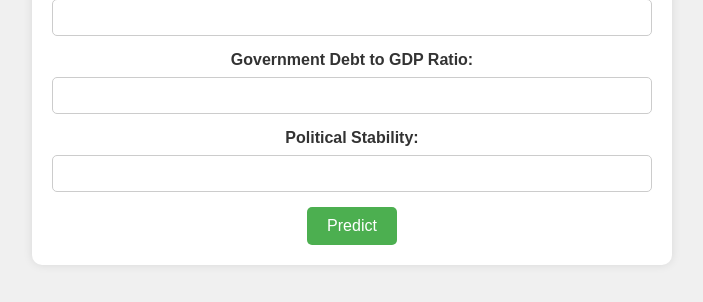
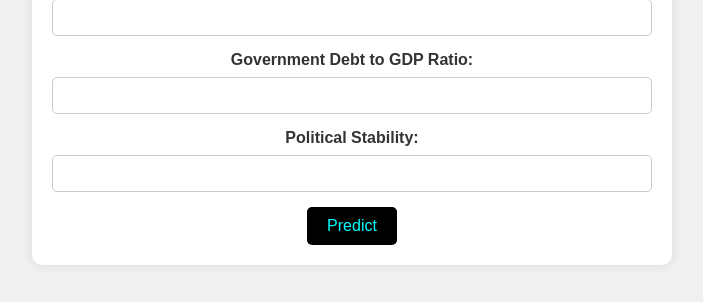
Before and after one commit to SUNNY02022004/Banking-Crisis, a Flask app: page / in a window 1280 px wide. Shown: the part 673-975 px from the top of the page, without its empty margins (288-991 px from the left). Run offline with Flask 3, Linux system fonts and the light colour scheme; parts of the project's set-up code (start-up, migrations or seed data) failed here and were passed over.

Commit message:
index.html

```diff
--- a/templates/index.html
+++ b/templates/index.html
@@ -38,8 +38,8 @@
         }
 
         button {
-            background-color: #4caf50;
-            color: white;
+            background-color: #000000;
+            color: #00FFFF;
             padding: 10px 20px;
             border: none;
             border-radius: 5px;
```
